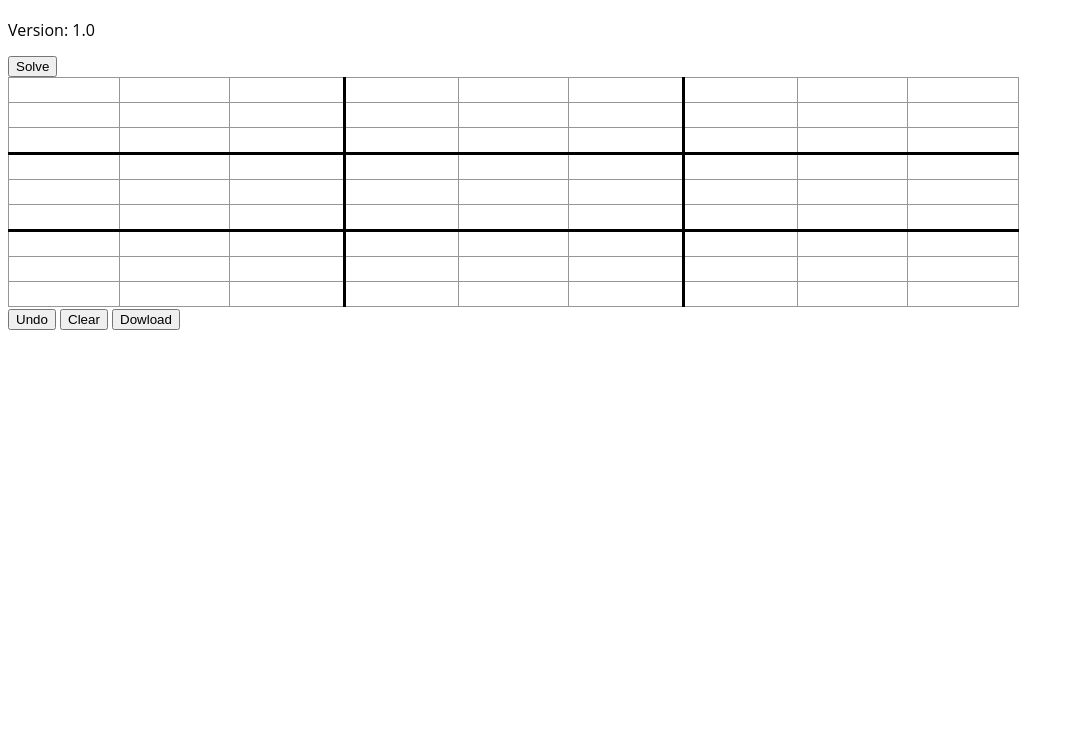
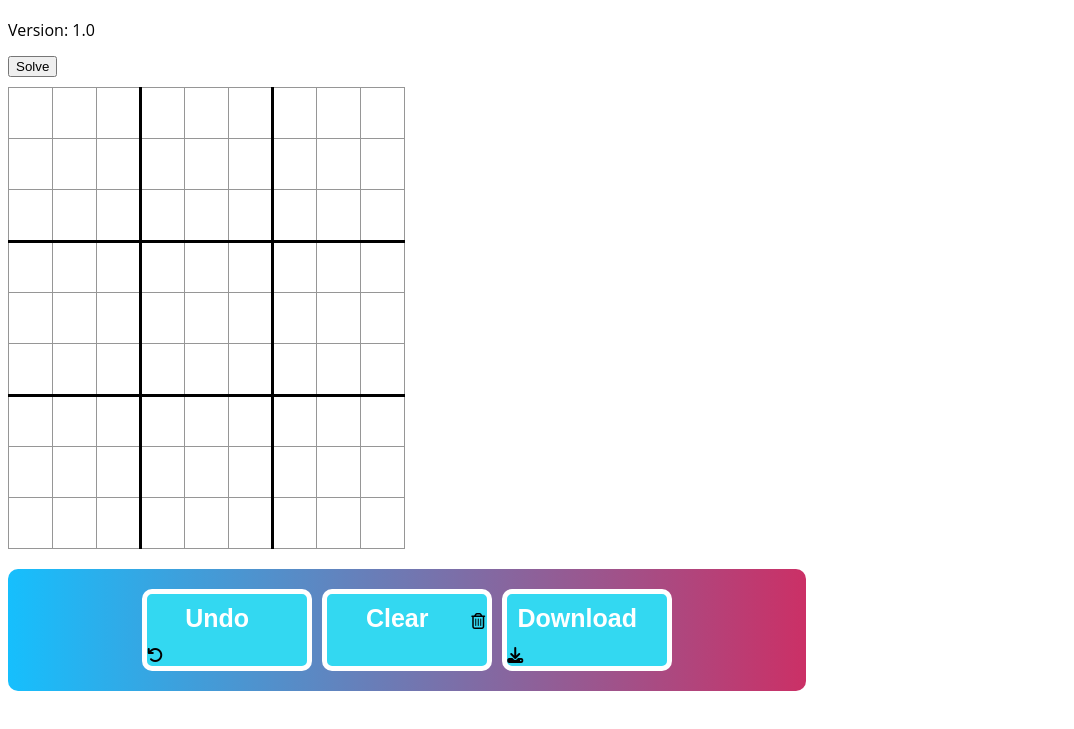
Before and after one commit to Phat0101/Sudoku-Solver-Project, a website: page index.html in a window 1280 px wide. Shown: the part 67-796 px from the top of the page, without its empty margins (0-1074 px from the left). Drawn offline with nearby package versions, Linux system fonts and the light colour scheme.

Commit message:
UI changes

```diff
--- a/index.css
+++ b/index.css
@@ -1,6 +1,6 @@
 /* body */
 body {
-  font-family: 'Open Sans', sans-serif;
+  font-family: "Open Sans", sans-serif;
 }
 /* heading  */
 .heading {
@@ -10,7 +10,6 @@ body {
   width: max-content;
 }
 .heading h1 {
-
 }
 /* solve button  */
 
@@ -23,13 +22,18 @@ td {
 table {
   /* table-layout: auto; */
   border-collapse: collapse;
-  display: flexbox;
-  width: 80%;
-  padding-top: 100%;
+  margin-top: 10px;
 }
-tr {
-  width: 100%;
-  height: max-content;
+
+td {
+  position: relative;
+  text-align: center;
+  width: 11.11%;
+}
+td:after {
+  content: "";
+  display: block;
+  margin-top: 55.3%;
 }
 
 tr:nth-child(3) td,
@@ -50,5 +54,61 @@ input[type="number"] {
   -webkit-appearance: textfield;
   margin: auto;
   border: none;
+  text-align: center;
+  font-size: 20px;
+  font-weight: 600;
+  transform: translate(0%, 50%);
   /* background-color: brown; */
 }
+
+/* class utility  */
+.utility {
+  position: relative;
+  display: flex;
+  justify-content: center;
+  flex-wrap: wrap;
+  margin-top: 20px;
+  width: 60%;
+  padding: 20px;
+  border-radius: 10px;
+  background: linear-gradient(to right, #16bffd, #cb3066);
+}
+#undo-button {
+  position: relative;
+  display: block;
+  width: 160px;
+  background: rgb(51, 216, 241);
+  border-radius: 10px;
+  border: 5px solid rgb(255, 255, 255);
+  margin-right: 10px;
+}
+#clearTable {
+  position: relative;
+  display: block;
+  width: 160px;
+  background: rgb(51, 216, 241);
+  border-radius: 10px;
+  border: 5px solid rgb(255, 255, 255);
+  margin-right: 10px;
+}
+#Download {
+  position: relative;
+  display: block;
+  width: 160px;
+  background: rgb(51, 216, 241);
+  border: 5px solid rgb(255, 255, 255);
+  border-radius: 10px;
+}
+.utility button {
+  height: 50px;
+  width: 140px;
+  background: transparent;
+  color: white;
+  cursor: pointer;
+  font-family: Arial;
+  font-size: 25px;
+  font-weight: bold;
+  text-decoration: none;
+  border: none;
+  text-align: center;
+}
--- a/index.html
+++ b/index.html
@@ -1,13 +1,20 @@
 <!DOCTYPE html>
 <html lang="en">
-
   <head>
     <meta charset="UTF-8" />
     <meta name="viewport" content="width=device-width, initial-scale=1.0" />
     <meta http-equiv="X-UA-Compatible" content="ie=edge" />
     <title>Document</title>
     <link rel="stylesheet" href="index.css" />
-    <script src="https://kit.fontawesome.com/d5b9d7f3af.js" crossorigin="anonymous"></script>    <script src="https://code.jquery.com/jquery-3.4.1.js" integrity="sha256-WpOohJOqMqqyKL9FccASB9O0KwACQJpFTUBLTYOVvVU=" crossorigin="anonymous"></script>
+    <script
+      src="https://kit.fontawesome.com/d5b9d7f3af.js"
+      crossorigin="anonymous"
+    ></script>
+    <script
+      src="https://code.jquery.com/jquery-3.4.1.js"
+      integrity="sha256-WpOohJOqMqqyKL9FccASB9O0KwACQJpFTUBLTYOVvVU="
+      crossorigin="anonymous"
+    ></script>
     <script src="index.js"></script>
   </head>
 
@@ -20,11 +27,19 @@
     <div class="main">
       <table class="table"></table>
     </div>
-    <div class="utility" >
+    <div class="utility">
+      <div id="undo-button">
         <button onclick="undo()">Undo</button>
+        <i class="fas fa-undo"></i>
+      </div>
+      <div id="clearTable">
         <button onclick="clearTable()">Clear</button>
-        <button>Dowload</button>
+        <i class="far fa-trash-alt"></i>
+      </div>
+      <div id="Download">
+        <button>Download</button>
+        <i class="fas fa-download"></i>
+      </div>
     </div>
   </body>
-
-</html
+</html>
--- a/index.js
+++ b/index.js
@@ -82,7 +82,7 @@ const checkValid = (i) => {
   > td:nth-child(${parseInt(parentId[2])}) > input`).val());
   const xCoordinate = parseInt(parentId[1]);
   const yCoordinate = parseInt(parentId[2]);
-  if (!checkRownColumn(currentValue, xCoordinate, yCoordinate) || !checkGroup(currentValue, xCoordinate, yCoordinate)) {
+  if (!checkRownColumn(currentValue, xCoordinate, yCoordinate) || !checkGroup(currentValue, xCoordinate, yCoordinate) || currentValue >9 || currentValue < 1) {
     $(`#${parentId} > input`).css('color', 'red');
   } else {
     $(`#${parentId} > input`).css('color', 'black');
@@ -117,7 +117,7 @@ const lowLight = (id) => {
 // Undo to the previous entered value
 const undo = () => {
   console.table(memoryArray[memoryArray.length-1]);
-  display(memoryArray[memoryArray.length - 1], [[]]);
+  display(memoryArray[memoryArray.length - 1], memoryArray[memoryArray.length-1]);
   if (memoryArray.length >1) {
     memoryArray.pop();
   }
@@ -187,6 +187,9 @@ function solveSudoku(array) {
       sumRow = 0;
       sumColumn = 0;
       for (let j = 0; j < 9; j++) {
+        if (!checkEach(array[i][j], array, i, j)) {
+          return false;
+        }
         sumRow+=array[i][j];
         sumColumn+=array[j][i];
       }
```
Lines whose indentation alone changed are shown as unchanged.
